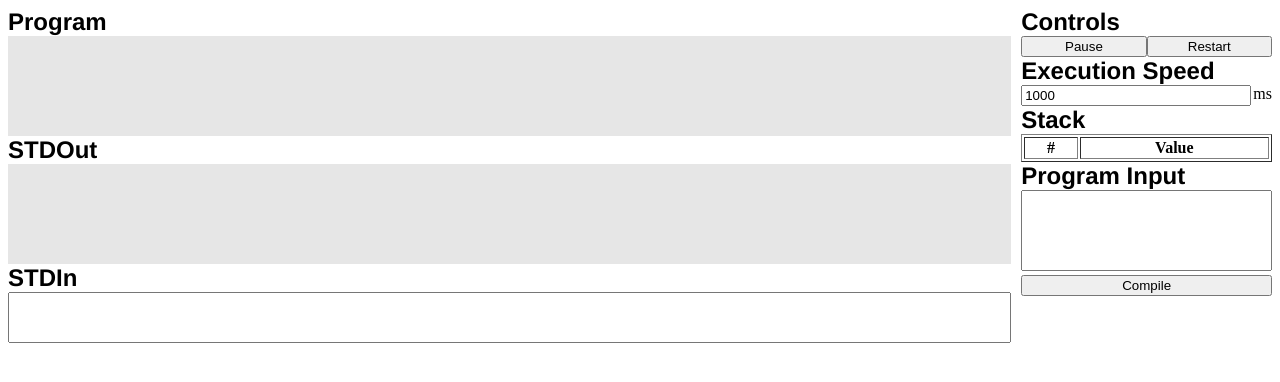
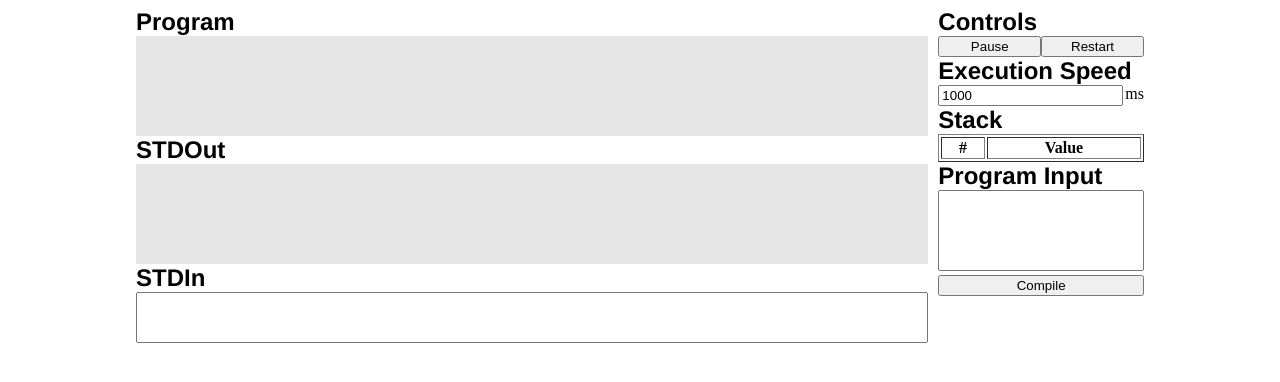
Before and after one commit to Lexicality/esolang, a plain HTML site: page befunge.html in a window 1280 px wide. Drawn offline with Linux system fonts and the light colour scheme.

Commit message:
Make the program display how it was designed (tiny)

```diff
--- a/esolang.css
+++ b/esolang.css
@@ -1,4 +1,9 @@
 @import "stack.css";
+
+body {
+	width: 1008px;
+	margin: 8px auto;
+}
 
 body,
 #program-controls {
```
